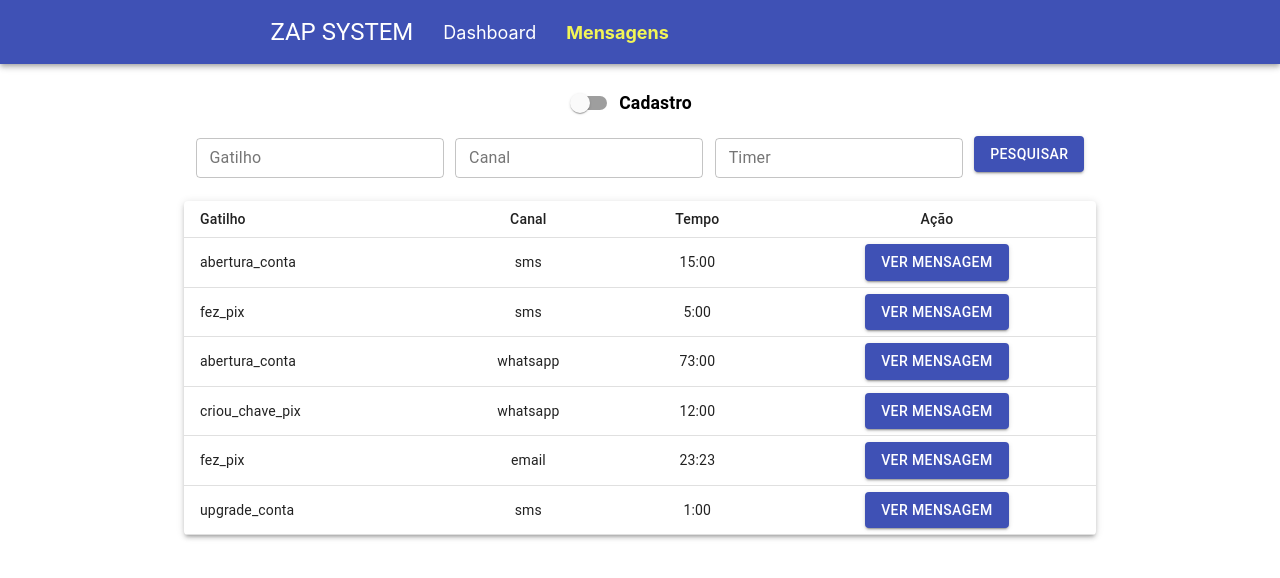
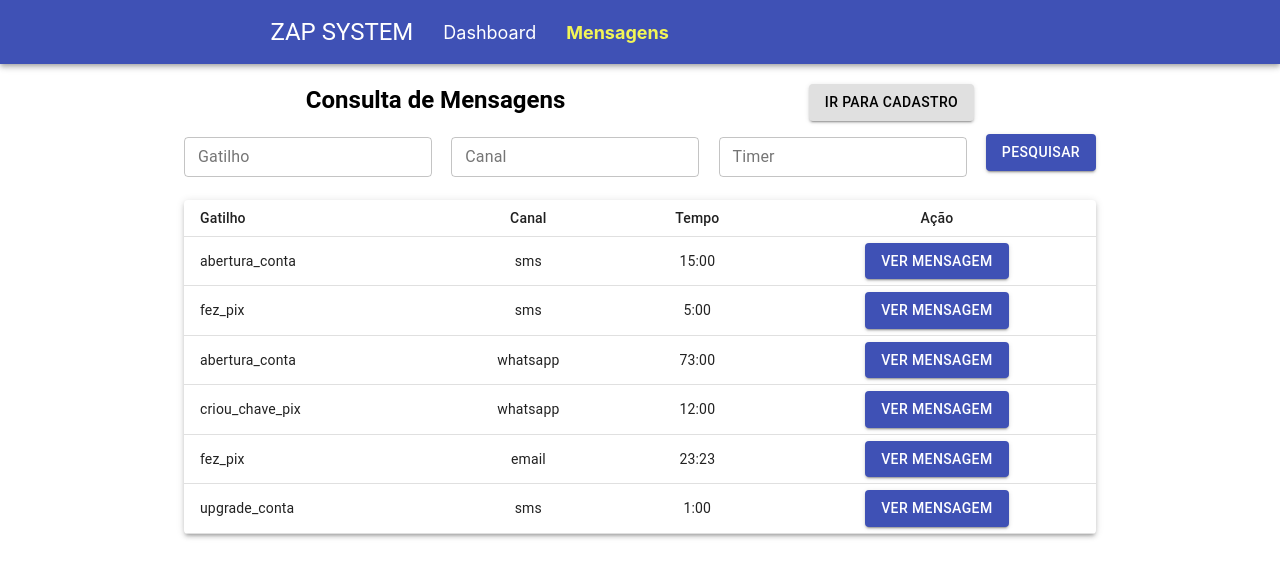
Before and after one commit to C4ll3nn/zap-system, a React (Create React App) app: page /mensagens in a window 1280 px wide. Shown: the top 578 px of the page. Built offline with nearby package versions, Linux system fonts and the light colour scheme; data requests are answered from the project's data file.

Commit message:
ajusta troca entre consulta e cadastro de mensagens

```diff
--- a/src/App.css
+++ b/src/App.css
@@ -11,6 +11,13 @@ header {
     padding: 10px;
     padding-left: 20%;
     color: #fff;
+}
+
+.msgTitle {
+    color: black !important;
+    font-weight: bold !important;
+    display:flex;
+    justify-content: space-around;
 }
 
 a{
@@ -54,7 +61,7 @@ form {
     display: flex;
     align-items: center;
     flex-wrap: wrap;
-    justify-content: space-evenly;
+    justify-content: space-between;
     margin-bottom: 15px;
 }
 
--- a/src/components/CadastroMsg/index.jsx
+++ b/src/components/CadastroMsg/index.jsx
@@ -13,7 +13,10 @@ const schema = yup.object().shape({
     .string()
     .required("Campo é canal obrigatório")
     .min(3, "Canal é muito curto"),
-  timer: yup.string().required("Campo timer é obrigatório"),
+  timer: yup
+    .string()
+    .required("Campo timer é obrigatório")
+    .min(5, "Utilize o formato 00:00"),
   message: yup
     .string()
     .required("Campo mensagem é obrigatório")
@@ -79,7 +82,11 @@ function CadastroMsg({ onSubmitProp }) {
       dataReset();
       setLoading(false);
     } catch (error) {
-      Swal.fire({ text: error.errors[0], confirmButtonColor: "#3f51b5" });
+      Swal.fire({
+        text: error.errors[0],
+        icon: "error",
+        confirmButtonColor: "#3f51b5",
+      });
     }
   };
 
--- a/src/pages/Dashboard/index.jsx
+++ b/src/pages/Dashboard/index.jsx
@@ -7,7 +7,7 @@ function Dashboard() {
     <div>
       <Header />
       <div className="dashboard">
-        <h3>Contas Abertas - BOT</h3>
+        <h2>Contas Abertas - BOT</h2>
         <GraficoBarras />
         <GraficoLinha />
       </div>
--- a/src/pages/Mensagem/index.jsx
+++ b/src/pages/Mensagem/index.jsx
@@ -1,5 +1,5 @@
 import CadastroMsg from "../../components/CadastroMsg";
-import { Container, FormControlLabel, Switch } from "@material-ui/core";
+import { Container, Button, Typography } from "@material-ui/core";
 import ConsultaMsg from "../../components/ConsultaMsg";
 import { useState } from "react";
 import Header from "../../components/Header";
@@ -16,19 +16,33 @@ function Mensagem() {
         align="center"
         maxWidth="md"
       >
-        <FormControlLabel
-          label="Cadastro"
-          control={
-            <Switch
-              checked={cadastro}
-              onChange={(event) => {
-                setCadastro(event.target.checked);
+        {cadastro === true ? (
+          <Typography variant="h5" component="h1" className="msgTitle">
+            Cadastro de Mensagens
+            <Button
+              onClick={() => {
+                setCadastro(false);
               }}
-              name="cadastro"
-              color="primary"
-            />
-          }
-        />
+              variant="contained"
+              color='inherit'
+            >
+              Ir para Pesquisa
+            </Button>
+          </Typography>
+        ) : (
+          <Typography variant="h5" component="h1" className="msgTitle">
+            Consulta de Mensagens
+            <Button
+              onClick={() => {
+                setCadastro(true);
+              }}
+              variant="contained"
+              color='inherit'
+            >
+              Ir para Cadastro
+            </Button>
+          </Typography>
+        )}
         {!cadastro && <ConsultaMsg />}
         {cadastro && <CadastroMsg />}
       </Container>
```
